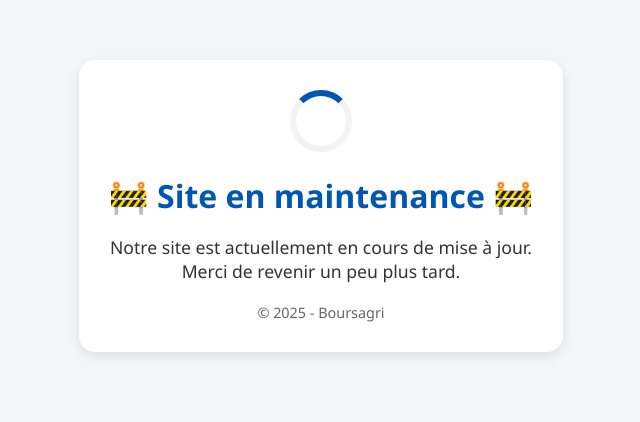
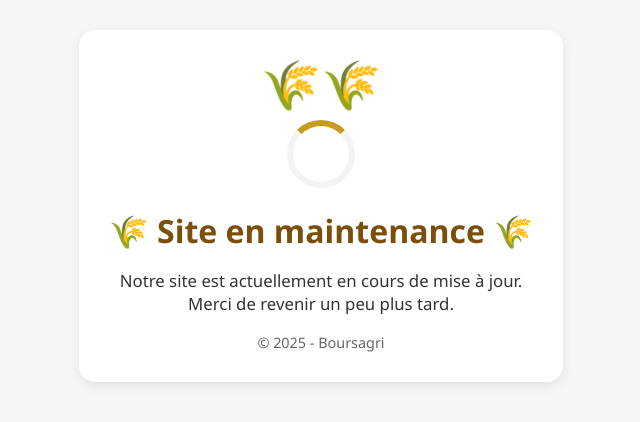
Before and after one commit to jeudycm/Maintenance, a plain HTML site: page index.html in a window 1280 px wide. Shown: the part 194-616 px from the top of the page, without its empty margins (319-959 px from the left). Drawn offline with Linux system fonts and the light colour scheme.

Commit message:
Update index.html

```diff
--- a/index.html
+++ b/index.html
@@ -1,8 +1,8 @@
 <!DOCTYPE html>
 <html lang="fr">
 <head>
-  <meta charset="UTF-8">
-  <meta name="viewport" content="width=device-width, initial-scale=1.0">
+  <meta charset="UTF-8" />
+  <meta name="viewport" content="width=device-width, initial-scale=1.0"/>
   <title>Site en maintenance</title>
   <style>
     body {
@@ -22,43 +22,59 @@
       padding: 30px;
       background: #fff;
       border-radius: 16px;
-      box-shadow: 0 4px 12px rgba(0,0,0,0.1);
+      box-shadow: 0 4px 12px rgba(0,0,0,0.08);
     }
     h1 {
       font-size: 2em;
-      margin-bottom: 15px;
-      color: #0056b3;
+      margin-bottom: 12px;
+      color: #7a4f09; /* couleur plus « dorée » */
     }
     p {
-      font-size: 1.1em;
-      margin-bottom: 20px;
+      font-size: 1.05em;
+      margin-bottom: 18px;
     }
     .loader {
       border: 6px solid #f3f3f3;
-      border-top: 6px solid #0056b3;
+      border-top: 6px solid #c69c1e; /* doré */
       border-radius: 50%;
-      width: 50px;
-      height: 50px;
-      margin: 0 auto 20px;
+      width: 56px;
+      height: 56px;
+      margin: 0 auto 18px;
       animation: spin 1s linear infinite;
     }
     @keyframes spin {
       0% { transform: rotate(0deg); }
       100% { transform: rotate(360deg); }
     }
+    .wheat {
+      font-size: 3rem;
+      display: inline-block;
+      line-height: 1;
+      margin-bottom: 12px;
+    }
     footer {
-      margin-top: 15px;
+      margin-top: 14px;
       font-size: 0.9em;
       color: #666;
+    }
+
+    /* Responsive */
+    @media (max-width: 480px) {
+      .container { padding: 20px; border-radius: 12px; }
+      h1 { font-size: 1.6em; }
+      .wheat { font-size: 2.4rem; }
     }
   </style>
 </head>
 <body>
-  <div class="container">
-    <div class="loader"></div>
-    <h1>🚧 Site en maintenance 🚧</h1>
-    <p>Notre site est actuellement en cours de mise à jour.<br>
-    Merci de revenir un peu plus tard.</p>
+  <div class="container" role="main" aria-labelledby="titre-maintenance">
+    <div class="wheat" aria-hidden="true">🌾🌾</div>
+    <div class="loader" aria-hidden="true"></div>
+    <h1 id="titre-maintenance">🌾 Site en maintenance 🌾</h1>
+    <p>
+      Notre site est actuellement en cours de mise à jour.<br/>
+      Merci de revenir un peu plus tard.
+    </p>
     <footer>&copy; 2025 - Boursagri</footer>
   </div>
 </body>
```
